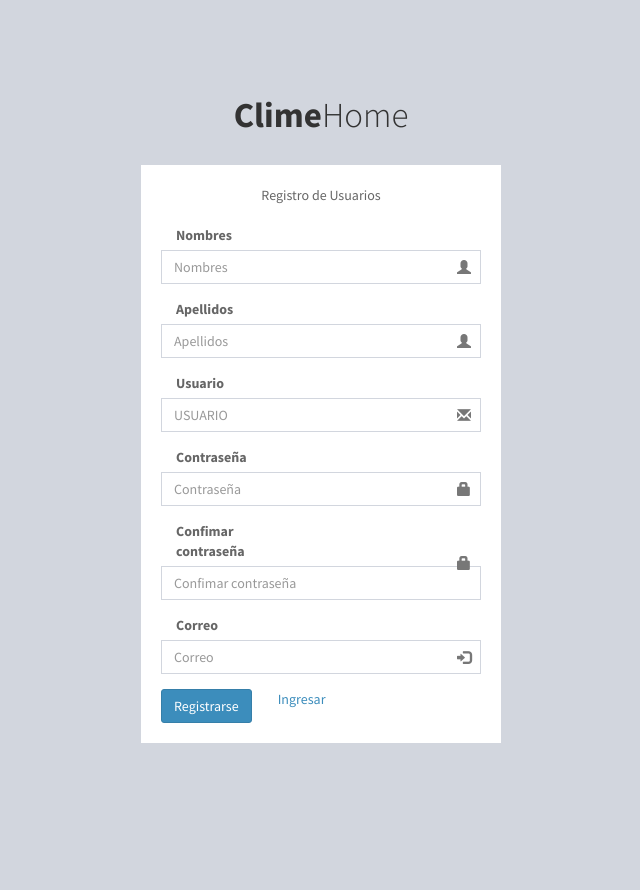
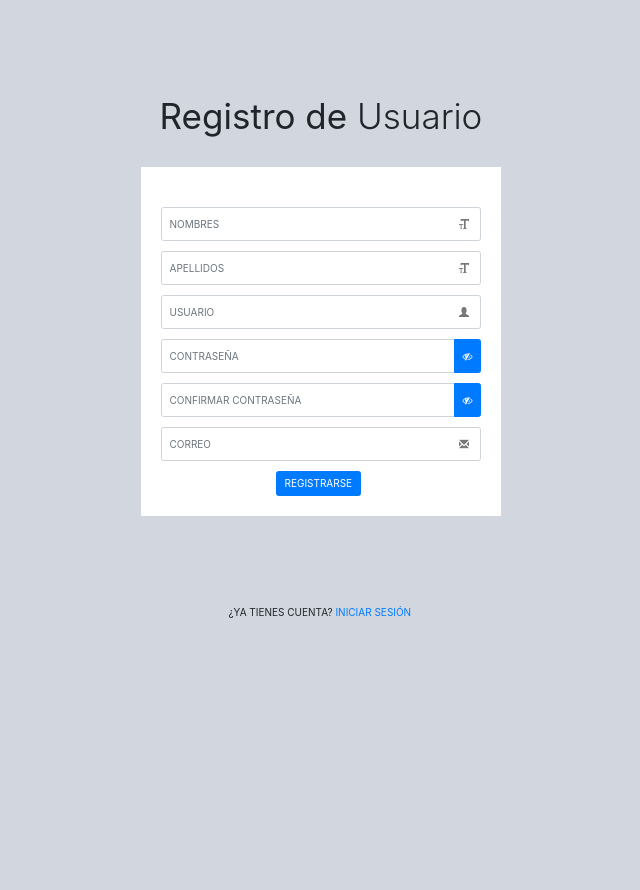
Before and after one commit to cerratodanery94/clime-home, a PHP site: page /registro_vista.php in a window 1280 px wide. Shown: the whole page, without its empty margins (319-959 px from the left). Run offline with PHP 8.4, Linux system fonts and the light colour scheme; some libraries are stand-ins or nearby versions.

Commit message:
modificacion login

```diff
--- a/vistas/Js/Validaciones.js
+++ b/vistas/Js/Validaciones.js
@@ -120,3 +120,53 @@ function validar_correo(){
         return false;
     }
  }
+ function mostrarPassword(){
+    var cambio = document.getElementById ("contra");
+    if (cambio.type == "password"){
+        cambio.type="text";
+        $('.icon').removeclass('fa fa-eye-slash').addclass('fa fa-eye');
+        }else{
+            cambio.type="password";
+            $('.icon').removeclass('fa fa-eye').addclass('fa fa-eye-slash');
+        }
+    }
+    function mostrarPassword2(){
+        var cambio = document.getElementById ("confirmar_contra");
+        if (cambio.type == "password"){
+            cambio.type="text";
+            $('.icon').removeclass('fa fa-eye-slash').addclass('fa fa-eye');
+            }else{
+                cambio.type="password";
+                $('.icon').removeclass('fa fa-eye').addclass('fa fa-eye-slash');
+            }
+        }
+    function mostrarPassword_login(){
+        var cambio = document.getElementById ("contra2");
+        if (cambio.type == "password"){
+            cambio.type="text";
+                $('.icon').removeclass('fa fa-eye-slash').addclass('fa fa-eye');
+                }else{
+                 cambio.type="password";
+                  $('.icon').removeclass('fa fa-eye').addclass('fa fa-eye-slash');
+            }
+        }
+    function mostrarPassword_recuperarcontra(){
+            var cambio = document.getElementById ("nueva_contra");
+            if (cambio.type == "password"){
+                cambio.type="text";
+                    $('.icon').removeclass('fa fa-eye-slash').addclass('fa fa-eye');
+                    }else{
+                     cambio.type="password";
+                      $('.icon').removeclass('fa fa-eye').addclass('fa fa-eye-slash');
+                }
+            }
+    function mostrarPassword_recuperarcontra2(){
+            var cambio = document.getElementById ("confirmar_contra2");
+            if (cambio.type == "password"){
+                cambio.type="text";
+                    $('.icon').removeclass('fa fa-eye-slash').addclass('fa fa-eye');
+                    }else{
+                     cambio.type="password";
+                        $('.icon').removeclass('fa fa-eye').addclass('fa fa-eye-slash');
+                    }
+                }
--- a/vistas/registro_vista.php
+++ b/vistas/registro_vista.php
@@ -17,81 +17,78 @@
   <link rel="stylesheet" href="../vistas/dist/css/AdminLTE.min.css">
   <!-- iCheck -->
   <link rel="stylesheet" href="../vistas/plugins/iCheck/square/blue.css">
+    <!-- Validacion del ojo -->
+  <link rel="stylesheet" href="https://cdnjs.cloudflare.com/ajax/libs/font-awesome/4.7.0/css/font-awesome.min.css">
+  <link rel="stylesheet" href="https://maxcdn.bootstrapcdn.com/bootstrap/4.0.0/css/bootstrap.min.css">
+  <script src="https://ajax.googleapis.com/ajax/libs/jquery/3.3.1/jquery.min.js"></script>
 
   <script src="../vistas/Js/jquery-3.4.1.min.js"></script>
 </head>
 <body class="hold-transition register-page">
 <div class="register-box">
   <div class="register-logo">
-    <b>Clime</b>Home
-  </div>
+  <b>Registro de</b> Usuario
+    </div>
   <div class="register-box-body">
-    <p class="login-box-msg">Registro de Usuarios</p>
+    <p class="login-box-msg"></p>
 
     <form action="../modelos/registrar_modelo.php" method="POST" onsubmit="return validar_registro();">
 
 
+    <div class="form-group has-feedback">
+      <!--<label for="inputEmail3" class="col-sm-2 control-label">Nombres</label>-->
+        <input type="text" class="form-control nombres" placeholder="NOMBRES"  name="nombres" id="nombres">
+        <span class="	glyphicon glyphicon-text-size form-control-feedback"></span>
+      </div>
       <div class="form-group has-feedback">
-      <label for="inputEmail3" class="col-sm-2 control-label">Nombres</label>
-        <input type="text" class="form-control nombres" placeholder="Nombres"  name="nombres" id="nombres">
-        <span class="glyphicon glyphicon-user form-control-feedback"></span>
+        <input type="text" class="form-control apellidos" placeholder="APELLIDOS"  name="apellidos" id="apellidos" >
+        <span class="	glyphicon glyphicon-text-size form-control-feedback"></span>
       </div>
-
       <div class="form-group has-feedback">
-      <label for="inputEmail3" class="col-sm-2 control-label">Apellidos</label>
-        <input type="text" class="form-control apellidos" placeholder="Apellidos"  name="apellidos" id="apellidos" >
-        <span class="glyphicon glyphicon-user form-control-feedback"></span>
+        <input type="text" style="text-transform:uppercase" class="form-control usuario" placeholder="USUARIO" name="usuario" id="usuario">
+        <span class="	glyphicon glyphicon-user form-control-feedback"></span>
       </div>
-
       <div class="form-group has-feedback">
-      <label for="inputEmail3" class="col-sm-2 control-label">Usuario</label>
-        <input type="text" style="text-transform:uppercase" class="form-control usuario" placeholder="Usuario" name="usuario" id="usuario">
+        <div class="input-group">
+        <input id="contra" type="password" class="form-control contra" placeholder="CONTRASEÑA" name="contra">
+        <div class="input-group-append">
+        <button id="show_password" class="btn btn-primary" type="button" onclick="mostrarPassword()"><span class="fa fa-eye-slash icon"></span></button>
+        </div>
+        </div>
+      </div>
+      <div class="form-group has-feedback">
+       <div class="input-group">
+       <div class="input-group">
+        <input id="confirmar_contra" type="password" class="form-control contra" placeholder="CONFIRMAR CONTRASEÑA" name="confirmar_contra"  >
+        <div class="input-group-append">
+        <button id="show_password" class="btn btn-primary" type="button" onclick="mostrarPassword2()"><span class="fa fa-eye-slash icon"></span></button>
+        </div>
+        </div>
+      </div>
+      </div>
+      <div class="form-group has-feedback">
+        <input type="text" class="form-control correo" placeholder="CORREO" name="correo" id="correo" >
         <span class="glyphicon glyphicon-envelope form-control-feedback"></span>
       </div>
-      <div class="form-group has-feedback">
-      <label for="inputEmail3" class="col-sm-2 control-label">Contraseña</label>
-        <input type="password" class="form-control contra" placeholder="Contraseña" name="contra" id="contra" >
-        <span class="glyphicon glyphicon-lock form-control-feedback"></span>
-      </div>
-      <div class="form-group has-feedback">
-      <label for="inputEmail3" class="col-sm-2 control-label">Confimar contraseña</label>
-        <input type="password" class="form-control contra" placeholder="Confimar contraseña" name="confirmar_contra" id="confirmar_contra" >
-        <span class="glyphicon glyphicon-lock form-control-feedback"></span>
-      </div>
-
-      <div class="form-group has-feedback">
-      <label for="inputEmail3" class="col-sm-2 control-label">Correo</label>
-        <input type="text" class="form-control correo" placeholder="Correo" name="correo" id="correo" >
-        <span class="glyphicon glyphicon-log-in form-control-feedback"></span>
-      </div>
       <div class="row">
-
         <!-- /.col -->
-        <div class="col-xs-4">
-          <button type="submit" class="btn btn-primary btnregistrar">Registrarse</button>
+        <div class="col-12 forgot">
+        <div style='float:center;margin:auto;width:90px;'><button type="submit" class="btn btn-primary btnregistrar">REGISTRARSE</button></div>
         </div>
-        <div class="col-xs-4">
-        <a href="../vistas/login_vista.php">Ingresar</a>
-        </div>
-
     </div>
-
-
         <!-- /.col -->
       </div>
     </form>
   </div>
+  <div style='float:center;margin:auto;width:185px;'><a>¿YA TIENES CUENTA?    </a><a href="../vistas/login_vista.php">INICIAR SESIÓN</a> </div>
+</div>
   <!-- /.form-box -->
 </div>
 <!-- /.register-box -->
-
 <!-- jQuery 2.2.3 -->
 <script src="../vistas/plugins/jQuery/jquery-2.2.3.min.js"></script>
 <!-- Bootstrap 3.3.6 -->
 <script src="../vistas/Js/Validaciones.js"></script>
-
 <script src="../vistas/plugins/iCheck/icheck.min.js"></script>
-
-
 </body>
 </html>
```
Also changed, not shown: vistas/Css/login.css (added, +19 -0 lines), vistas/login_vista.php (+65 -33 lines), vistas/restablecer_contraseña.php (+22 -15 lines).
